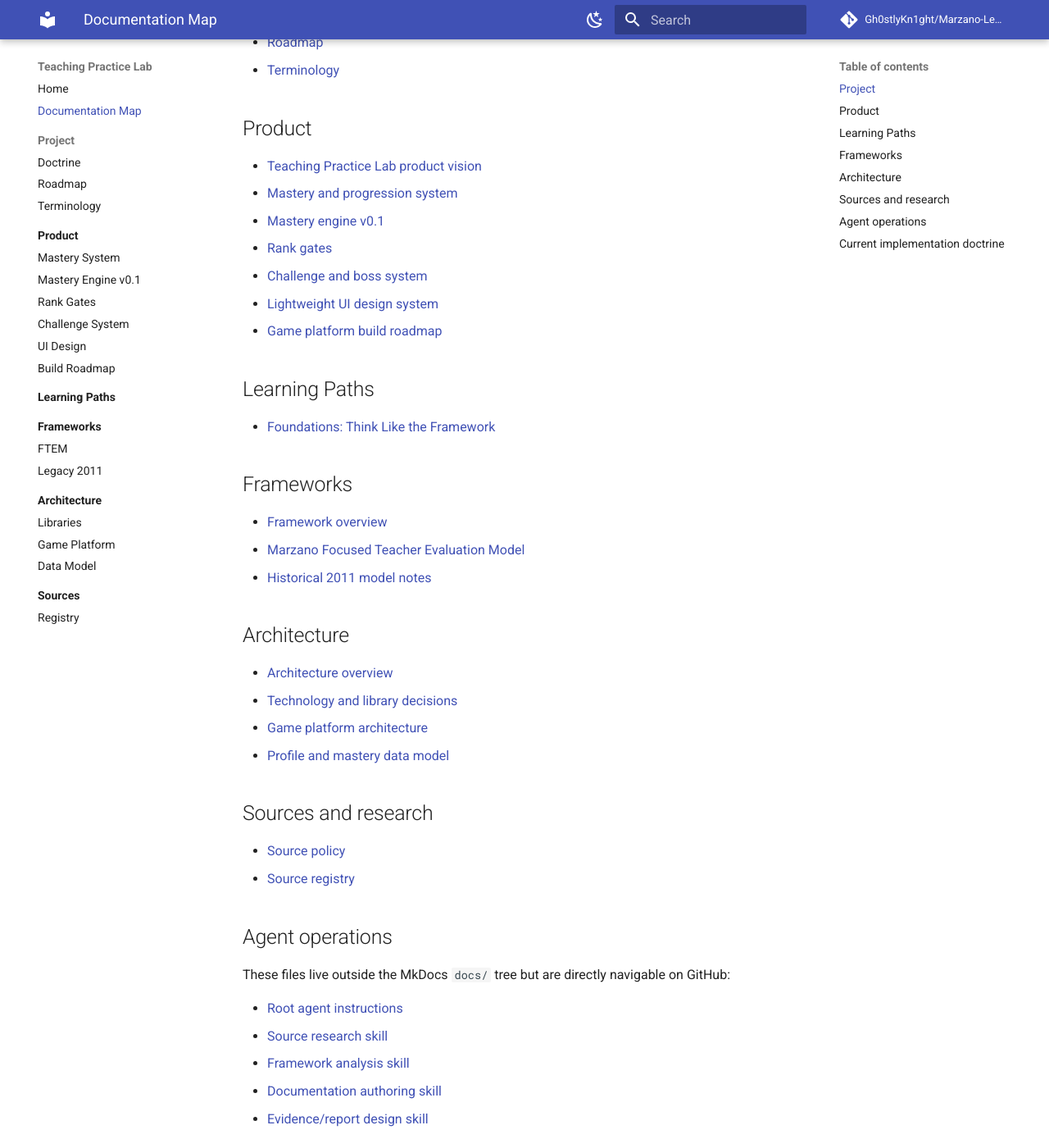
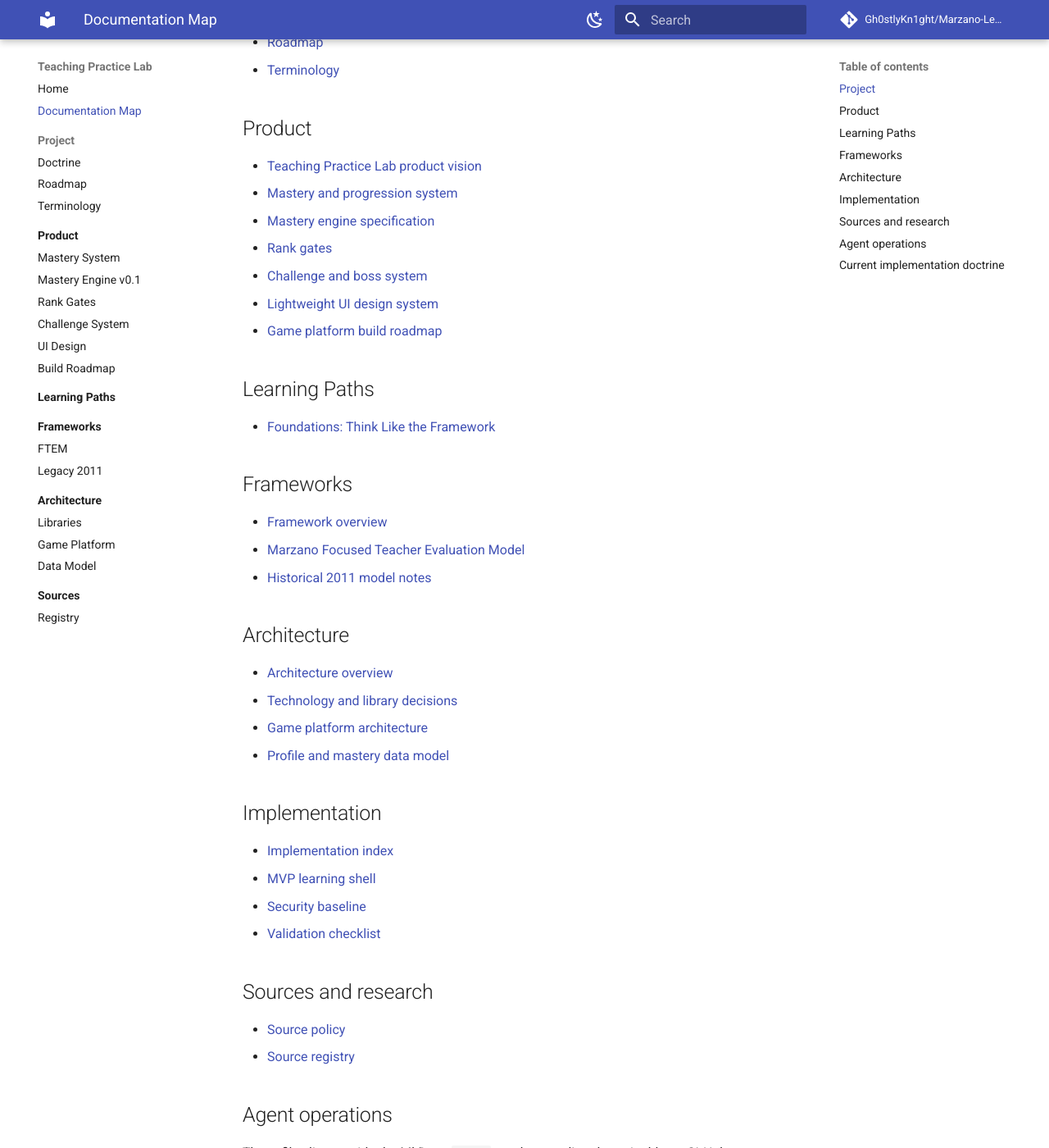
Before and after one commit to Gh0stlyKn1ght/Marzano-Learning-Map, an MkDocs documentation site: the page built from docs/SUMMARY.md, in a window 1280 px wide and 1400 px high, scrolled down 316 px. Shown: the whole window at 82% size. Built offline with MkDocs 1.6.1 and Material for MkDocs 9.7.7, drawn with Linux system fonts in a browser that asks for light colours; comment, search, counter and statistics services are not loaded; some of the changed text lies outside the part shown.

Commit message:
docs: link MVP implementation notes

```diff
--- a/docs/SUMMARY.md
+++ b/docs/SUMMARY.md
@@ -12,7 +12,7 @@ This page is the canonical human navigation map for the repository. It remains u
 
 - [Teaching Practice Lab product vision](product/index.md)
 - [Mastery and progression system](product/mastery-system.md)
-- [Mastery engine v0.1](product/mastery-engine.md)
+- [Mastery engine specification](product/mastery-engine.md)
 - [Rank gates](product/rank-gates.md)
 - [Challenge and boss system](product/challenge-system.md)
 - [Lightweight UI design system](product/ui-design.md)
@@ -34,6 +34,13 @@ This page is the canonical human navigation map for the repository. It remains u
 - [Technology and library decisions](architecture/libraries.md)
 - [Game platform architecture](architecture/game-platform.md)
 - [Profile and mastery data model](architecture/data-model.md)
+
+## Implementation
+
+- [Implementation index](implementation/README.md)
+- [MVP learning shell](implementation/mvp-shell.md)
+- [Security baseline](implementation/security-baseline.md)
+- [Validation checklist](implementation/testing.md)
 
 ## Sources and research
 
```
Also changed, not shown: other parts of docs/SUMMARY.md (+1 -1 lines).
